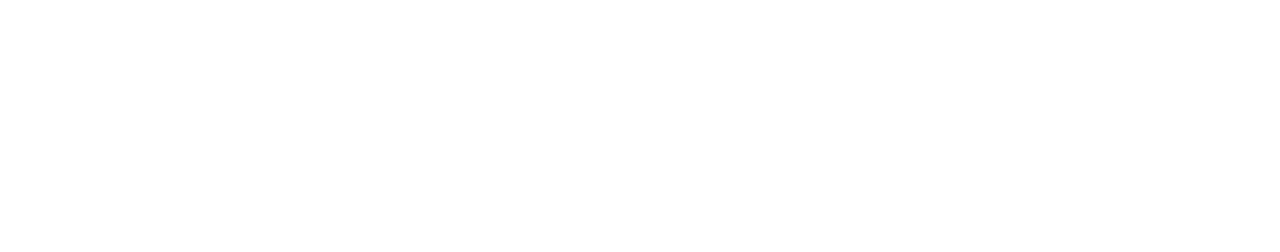
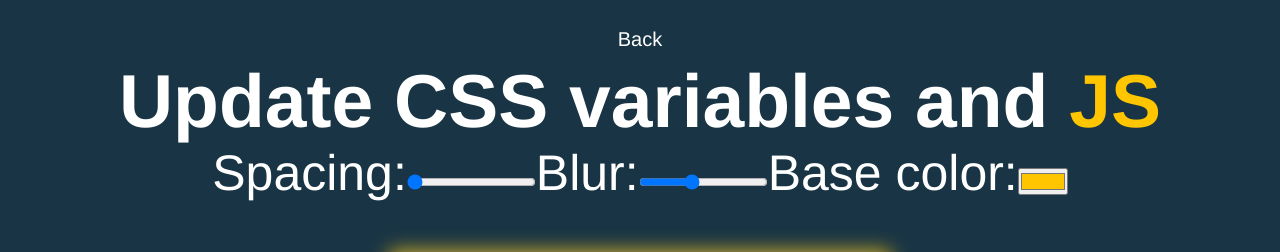
Before and after one commit to vatsalbudhbhatti/next-practice, a Next.js app: page /variables in a window 1280 px wide. Before the commit this address had no page. Shown: the top 252 px of the page. Built offline with nearby package versions, Linux system fonts and the light colour scheme; grey boxes are pictures that could not be loaded.

Commit message:
Added Variables page

```diff
--- a/src/pages/about/index.tsx
+++ b/src/pages/about/index.tsx
@@ -12,7 +12,7 @@
           <span className={styles.logo}>Samarth Ayurved</span>
           <ul>
             <li><Link href='/'>Home</Link></li>
-            <li><Link href='#'>Store</Link></li>
+            <li><Link href='/variables'>Variables</Link></li>
             <li><Link href='#'>About</Link></li>
           </ul>
         </div>
--- /dev/null
+++ b/src/pages/variables/index.tsx
@@ -0,0 +1,41 @@
+import React, { useEffect } from 'react';
+import luffy from '../about/images/luffy.jpg';
+import styles from './styles.module.css';
+import Image from 'next/image';
+import { useRouter } from 'next/router';
+
+const Variables: React.FC = () => {
+  const router = useRouter();
+  useEffect(() => {
+    const inputs = document.querySelectorAll(`.${styles.controls} input`);
+
+    const handleChange = (input: any) => () => {
+      console.log(input.dataset.sizing, input.name, input.value);
+      const suffix = input?.dataset?.sizing || '';
+      document.documentElement.style.setProperty(`--${input.name}`, input.value + suffix);
+    };
+
+    inputs.forEach((input) => input.addEventListener('change', handleChange(input)));
+    inputs.forEach((input) => input.addEventListener('mousemove', handleChange(input)));
+  }, []);
+
+  return (
+    <div className={styles.body}>
+      <span className={styles.back} onClick={() => router.back()}>Back</span>
+      <h2>Update CSS variables and <span className={styles.hl}>JS</span></h2>
+      <div className={styles.controls}>
+        <label htmlFor="spacing">Spacing:</label>
+        <input type='range' name='spacing' min={20} max={200} defaultValue={20} data-sizing="px" />
+
+        <label htmlFor='blur'>Blur:</label>
+        <input type='range' name='blur' min={0} max={25} defaultValue={10} data-sizing="px" />
+
+        <label htmlFor='base'>Base color:</label>
+        <input type='color' name="base" defaultValue="#ffc600" />
+      </div>
+      <Image src={luffy} alt="luffy" width={500} height={500} className={styles.img} />
+    </div>
+  );
+};
+
+export default Variables;
--- /dev/null
+++ b/src/pages/variables/styles.module.css
@@ -0,0 +1,30 @@
+.img {
+  padding: var(--spacing);
+  background: var(--base);
+  filter: blur(var(--blur));
+}
+
+.body {
+  text-align: center;
+  background: #193545;
+  color: white;
+  font-family: 'helvetica neue', sans-serif;
+  font-weight: 100;
+  font-size: 50px;
+  height: 100vh;
+  width: 100%;
+}
+
+.controls {
+  margin-bottom: 50px;
+}
+
+.hl {
+  color: var(--base);
+}
+
+.back {
+  text-align: left;
+  font-size: 20px;
+  cursor: pointer;
+}
--- a/src/styles/globals.css
+++ b/src/styles/globals.css
@@ -2,6 +2,12 @@
   box-sizing: border-box;
   padding: 0;
   margin: 0;
+}
+
+:root {
+  --base: #ffc600;
+  --spacing: 10px;
+  --blur: 10px;
 }
 
 html,
```
